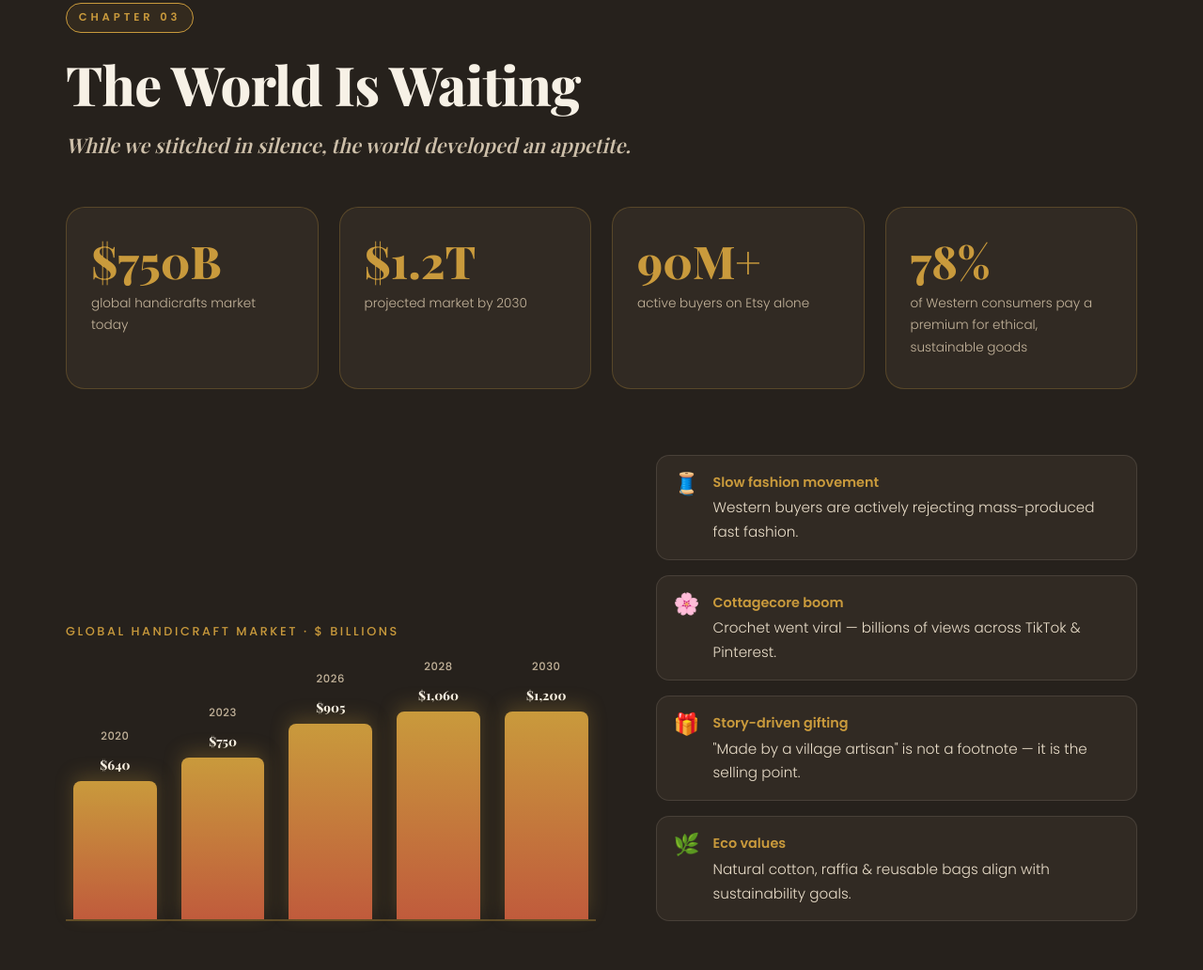
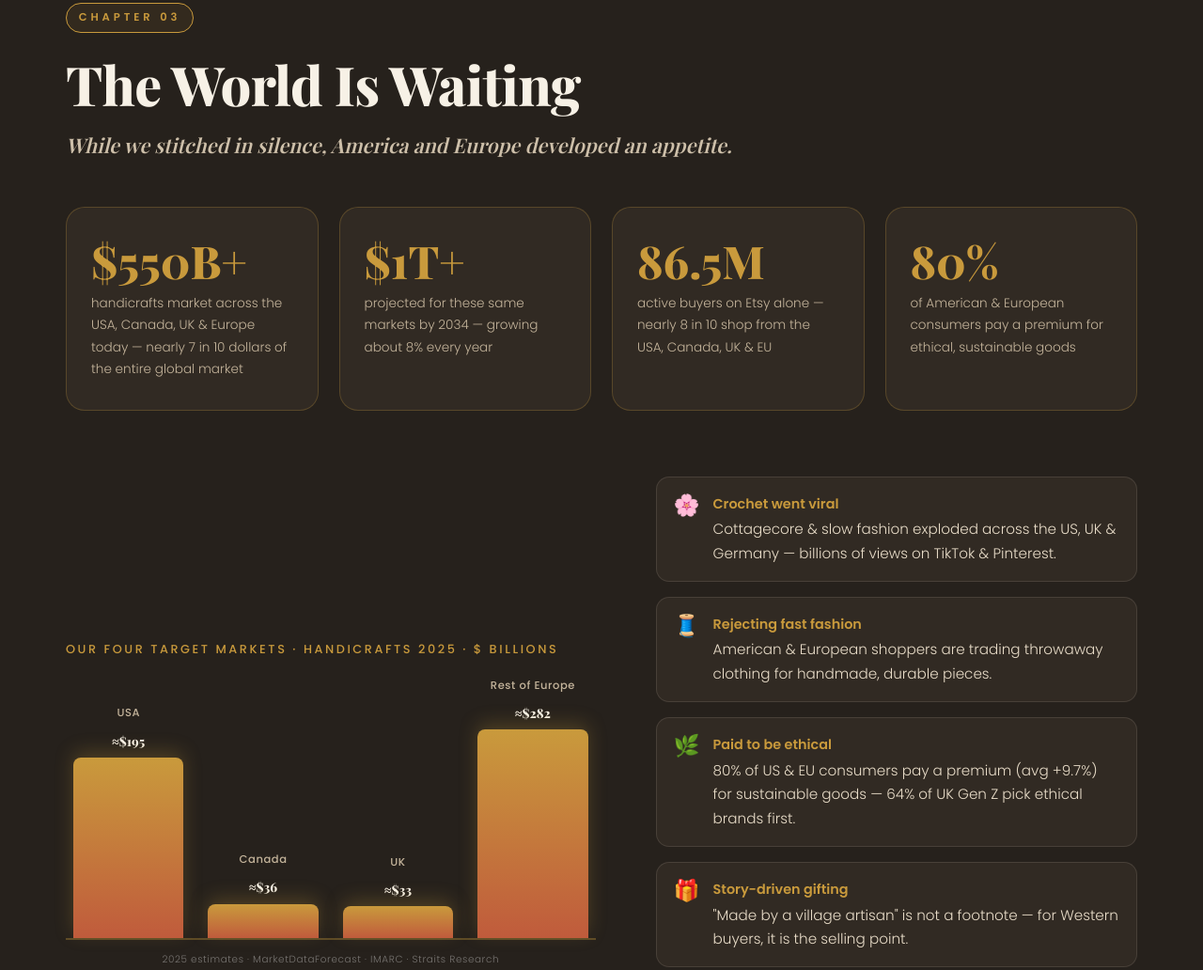
Before and after one commit to usmanattique2070-web/crochet-project, a website: page index.html in a window 1280 px wide. Shown: the part 3974-5006 px from the top of the page at 94% size. Drawn offline with nearby package versions, Linux system fonts and the light colour scheme; a web font is replaced by a local one.

Commit message:
Refocus Chapter 3 market data on USA, Canada, UK & Europe

```diff
--- a/index.html
+++ b/index.html
@@ -741,30 +741,30 @@ footer .sig{color:var(--gold);font-family:'Playfair Display',serif;font-style:it
     <div class="chap-head reveal">
       <span class="chap-no">Chapter 03</span>
       <h2>The World Is Waiting</h2>
-      <p class="lead">While we stitched in silence, the world developed an appetite.</p>
+      <p class="lead">While we stitched in silence, America and Europe developed an appetite.</p>
     </div>
     <div class="metric-grid">
-      <div class="metric reveal"><div class="num"><span data-count="750" data-prefix="$" data-suffix="B">$750B</span></div><div class="cap">global handicrafts market today</div></div>
-      <div class="metric reveal"><div class="num"><span data-count="1.2" data-prefix="$" data-suffix="T" data-dec="1">$1.2T</span></div><div class="cap">projected market by 2030</div></div>
-      <div class="metric reveal"><div class="num"><span data-count="90" data-suffix="M+">90M+</span></div><div class="cap">active buyers on Etsy alone</div></div>
-      <div class="metric reveal"><div class="num"><span data-count="78" data-suffix="%">78%</span></div><div class="cap">of Western consumers pay a premium for ethical, sustainable goods</div></div>
+      <div class="metric reveal"><div class="num"><span data-count="550" data-prefix="$" data-suffix="B+">$550B+</span></div><div class="cap">handicrafts market across the USA, Canada, UK &amp; Europe today — nearly 7 in 10 dollars of the entire global market</div></div>
+      <div class="metric reveal"><div class="num"><span data-count="1" data-prefix="$" data-suffix="T+">$1T+</span></div><div class="cap">projected for these same markets by 2034 — growing about 8% every year</div></div>
+      <div class="metric reveal"><div class="num"><span data-count="86.5" data-suffix="M" data-dec="1">86.5M</span></div><div class="cap">active buyers on Etsy alone — nearly 8 in 10 shop from the USA, Canada, UK &amp; EU</div></div>
+      <div class="metric reveal"><div class="num"><span data-count="80" data-suffix="%">80%</span></div><div class="cap">of American &amp; European consumers pay a premium for ethical, sustainable goods</div></div>
     </div>
     <div class="chart-wrap">
       <div class="reveal">
-        <p style="font-size:.8rem;letter-spacing:.2em;text-transform:uppercase;font-weight:500;color:var(--gold);margin-bottom:18px">Global Handicraft Market · $ Billions</p>
+        <p style="font-size:.8rem;letter-spacing:.2em;text-transform:uppercase;font-weight:500;color:var(--gold);margin-bottom:18px">Our Four Target Markets · Handicrafts 2025 · $ Billions</p>
         <div class="bars">
-          <div class="bar"><b>2020</b><span class="v">$640</span><i style="height:53%"></i></div>
-          <div class="bar"><b>2023</b><span class="v">$750</span><i style="height:62%"></i></div>
-          <div class="bar"><b>2026</b><span class="v">$905</span><i style="height:75%"></i></div>
-          <div class="bar"><b>2028</b><span class="v">$1,060</span><i style="height:88%"></i></div>
-          <div class="bar"><b>2030</b><span class="v">$1,200</span><i style="height:100%"></i></div>
+          <div class="bar"><b>USA</b><span class="v">≈$195</span><i style="height:69%"></i></div>
+          <div class="bar"><b>Canada</b><span class="v">≈$36</span><i style="height:13%"></i></div>
+          <div class="bar"><b>UK</b><span class="v">≈$33</span><i style="height:12%"></i></div>
+          <div class="bar"><b>Rest of Europe</b><span class="v">≈$282</span><i style="height:100%"></i></div>
         </div>
+        <p style="font-size:.65rem;letter-spacing:.06em;color:rgba(255,255,255,.38);margin-top:12px;text-align:center">2025 estimates · MarketDataForecast · IMARC · Straits Research</p>
       </div>
       <ul class="why-list">
-        <li class="reveal"><span class="wi">🧵</span><div><b>Slow fashion movement</b>Western buyers are actively rejecting mass-produced fast fashion.</div></li>
-        <li class="reveal"><span class="wi">🌸</span><div><b>Cottagecore boom</b>Crochet went viral — billions of views across TikTok &amp; Pinterest.</div></li>
-        <li class="reveal"><span class="wi">🎁</span><div><b>Story-driven gifting</b>"Made by a village artisan" is not a footnote — it is the selling point.</div></li>
-        <li class="reveal"><span class="wi">🌿</span><div><b>Eco values</b>Natural cotton, raffia &amp; reusable bags align with sustainability goals.</div></li>
+        <li class="reveal"><span class="wi">🌸</span><div><b>Crochet went viral</b>Cottagecore &amp; slow fashion exploded across the US, UK &amp; Germany — billions of views on TikTok &amp; Pinterest.</div></li>
+        <li class="reveal"><span class="wi">🧵</span><div><b>Rejecting fast fashion</b>American &amp; European shoppers are trading throwaway clothing for handmade, durable pieces.</div></li>
+        <li class="reveal"><span class="wi">🌿</span><div><b>Paid to be ethical</b>80% of US &amp; EU consumers pay a premium (avg +9.7%) for sustainable goods — 64% of UK Gen&nbsp;Z pick ethical brands first.</div></li>
+        <li class="reveal"><span class="wi">🎁</span><div><b>Story-driven gifting</b>"Made by a village artisan" is not a footnote — for Western buyers, it is the selling point.</div></li>
       </ul>
     </div>
   </div>
@@ -895,7 +895,7 @@ footer .sig{color:var(--gold);font-family:'Playfair Display',serif;font-style:it
       <div class="role reveal"><span class="ri">🏛️</span><b>TT Global Foundation</b><p>brings the centres, credibility &amp; community trust</p></div>
       <div class="role reveal"><span class="ri">🎓</span><b>Tayyeba Khan</b><p>brings 12+ years of crochet, fashion design &amp; embroidery — plus the full curriculum</p></div>
       <div class="role reveal"><span class="ri">🧶</span><b>Village Families</b><p>bring the craft, the hands &amp; the heart</p></div>
-      <div class="role reveal"><span class="ri">🌍</span><b>The Global Market</b><p>brings demand — 90M+ buyers waiting</p></div>
+      <div class="role reveal"><span class="ri">🌍</span><b>The Global Market</b><p>brings demand — 86M+ buyers waiting</p></div>
     </div>
     <div class="sdg-row reveal">
       <span class="sdg"><i style="background:#E5243B">1</i>No Poverty</span>
```
